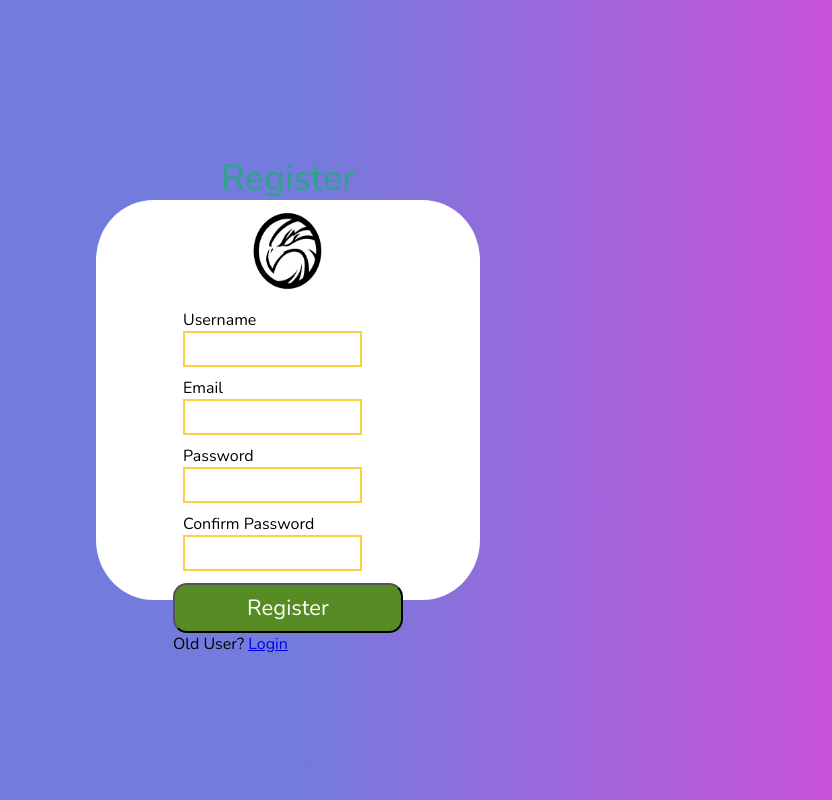
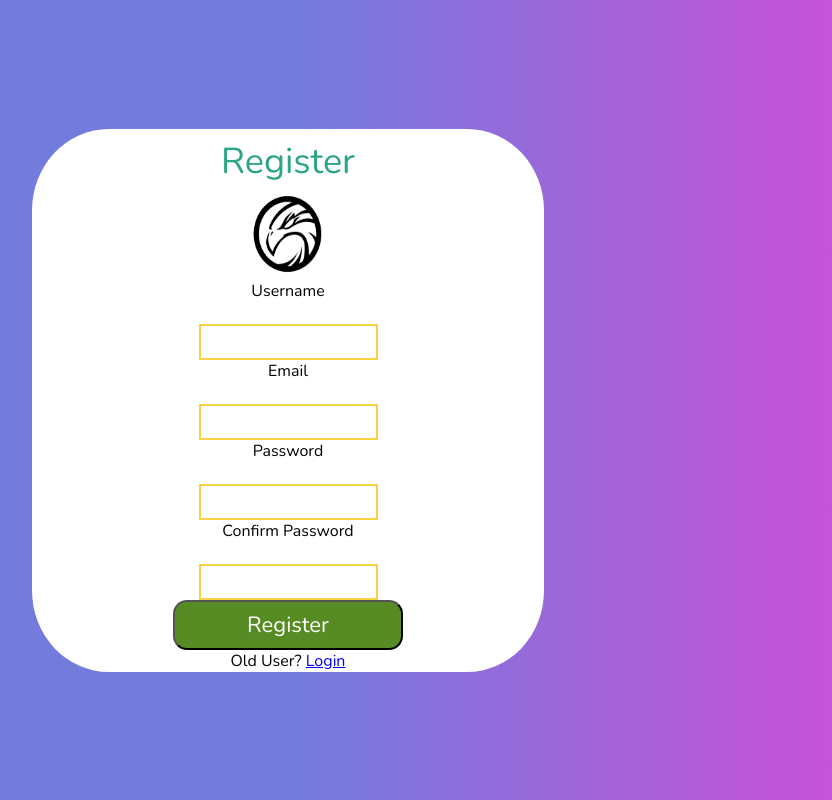
Before and after one commit to aashujames/Toodle_App, a React (Create React App) app: page /register in a window 1280 px wide. Shown: the whole page, without its empty margins (352-1184 px from the left). Built offline with nearby package versions, Linux system fonts and the light colour scheme.

Commit message:
refactoring register css

```diff
--- a/src/components/Login/Register.js
+++ b/src/components/Login/Register.js
@@ -40,14 +40,6 @@ const Register = () => {
                 if (error.response && error.response.status === 400) {
                     setErrors(error.response.data);
                     console.log(error.response.data);
-                    // {
-                    //     "username": [
-                    //       "A user with that username already exists."
-                    //     ],
-                    //     "email": [
-                    //       "A user is already registered with this e-mail address."
-                    //     ]
-                    //   }
                 }
             });
     };
@@ -69,7 +61,7 @@ const Register = () => {
                             value={data.username}
                             onChange={handleChange}
                         />
-                        <p>{errors?.username}</p>
+                        <p className="error">{errors?.username}</p>
                     </div>
                     <div className="form-group">
                         <label htmlFor="email">Email </label>
@@ -81,7 +73,7 @@ const Register = () => {
                             value={data.email}
                             onChange={handleChange}
                         />
-                        <p>{errors?.email}</p>
+                        <p className="error">{errors?.email}</p>
                     </div>
                     <div className="form-group">
                         <label htmlFor="password1">Password </label>
@@ -104,7 +96,7 @@ const Register = () => {
                             value={data.password2}
                             onChange={handleChange}
                         />
-                        <p>{errors?.password1}</p>
+                        <p className="error">{errors?.password1}</p>
                     </div>
                 </div>
 
@@ -112,9 +104,9 @@ const Register = () => {
                     <button type="submit" className="btn">
                         Register
                     </button>
-                </div>
-                <div>
-                    Old User? <Link to="../login">Login</Link>
+                    <div>
+                        Old User? <Link to="../login">Login</Link>
+                    </div>
                 </div>
             </form>
         </div>
--- a/src/styles/Register.css
+++ b/src/styles/Register.css
@@ -1,7 +1,6 @@
 .base-container {
+    width: 40%;
     box-sizing: border-box;
-    height: 50%;
-    width: 30%;
     border-radius: 15%;
     display: flex;
     flex-direction: column;
@@ -22,16 +21,34 @@
 }
 
 .form {
-    margin: 12px auto;
+    display: flex;
+    flex-direction: column;
+    justify-content: space-between;
+    align-items: center;
+    flex-wrap: wrap;
+    align-content: space-around;
 }
 
 .form-group {
-    margin: 10px;
+    display: flex;
+    flex-direction: column;
+    align-items: center;
+}
+
+.error {
+    color: red;
 }
 
 .text-field {
     border: 2px solid #f7d343;
     height: 32px;
+}
+
+.footer {
+    display: flex;
+    flex-direction: column;
+    justify-content: center;
+    align-items: center;
 }
 
 .btn {
```
